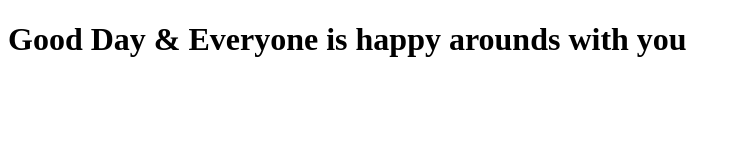
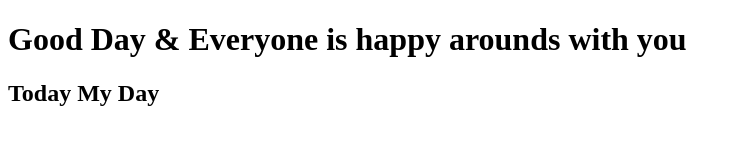
Before and after one commit to Nextesign2024/samplerepo, a plain HTML site: page index.html in a window 1280 px wide. Shown: the whole page, without its empty margins (0-741 px from the left). Drawn offline with Linux system fonts and the light colour scheme.

```diff
--- a/index.html
+++ b/index.html
@@ -7,5 +7,6 @@
 </head>
 <body>
     <h1>Good Day & Everyone is happy arounds with you</h1>
+    <h2>Today My Day</h2>
 </body>
 </html>
```
